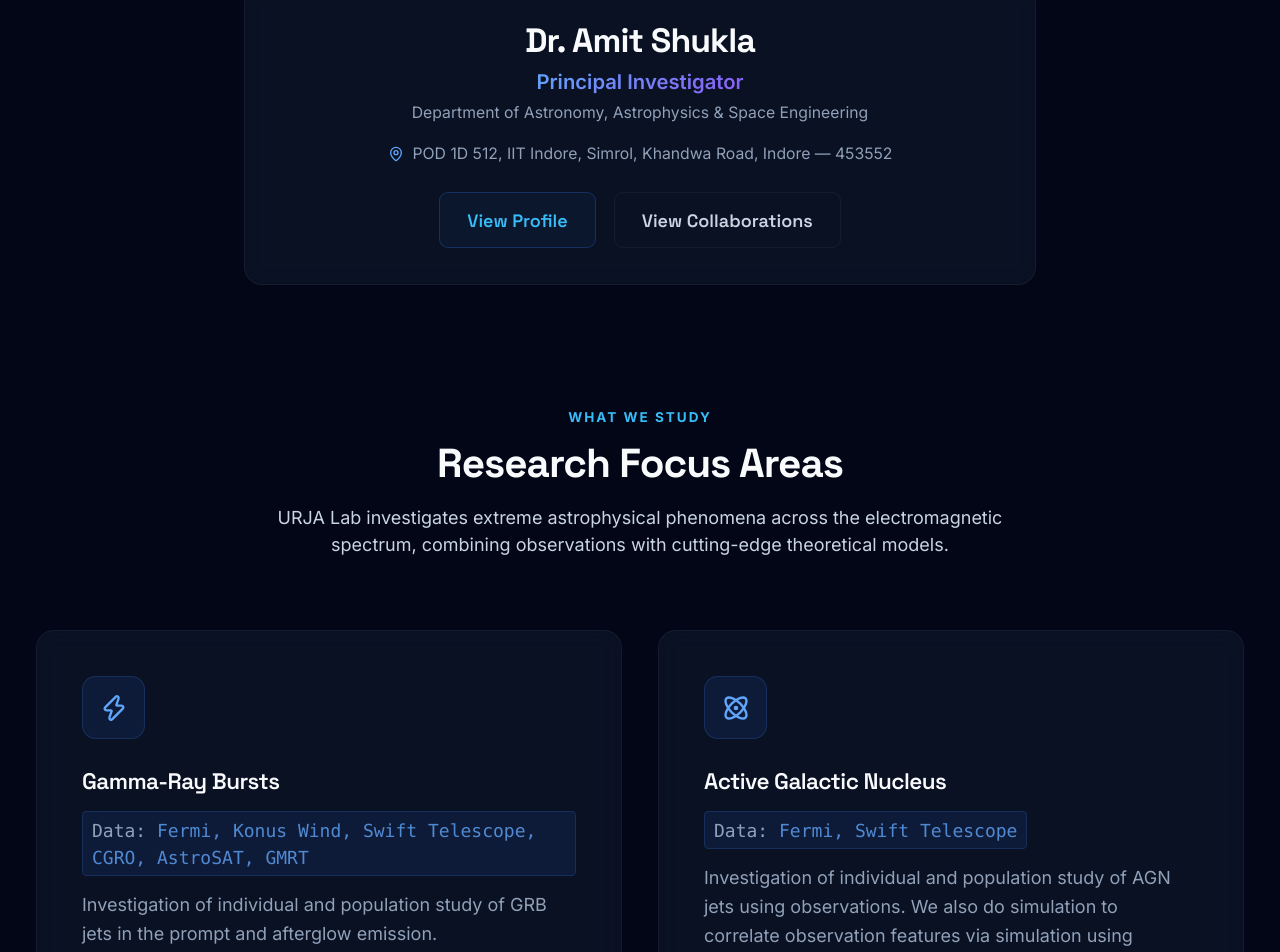
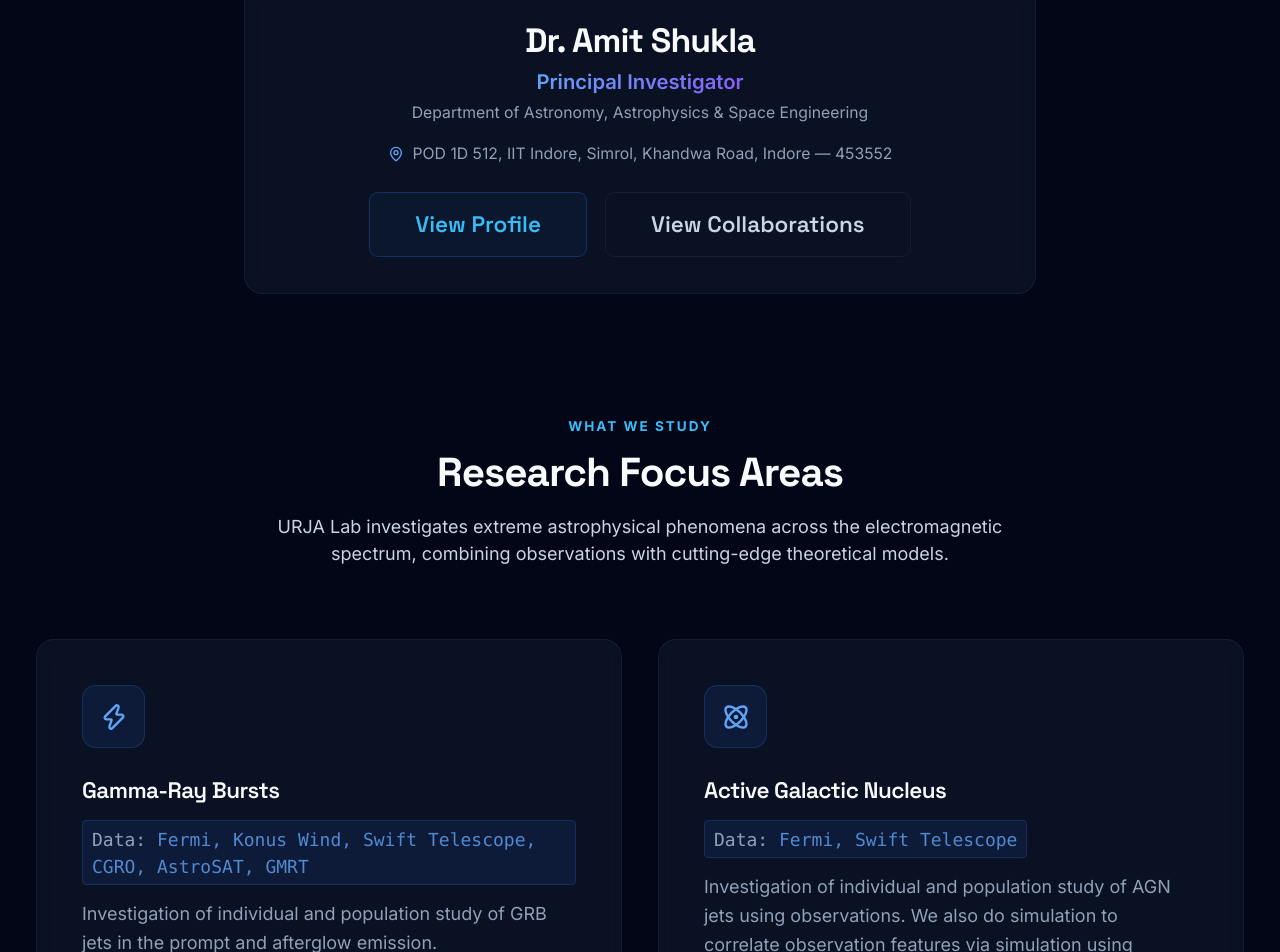
Before and after one commit to anindapratimroy/urja, a React (Vite) app: page / in a window 1280 px wide. Shown: the part 1023-1975 px from the top of the page. Built offline with nearby package versions, Linux system fonts and the light colour scheme; no server answers.

Commit message:
Increase button size in PI section on Home page

```diff
--- a/src/pages/Home.jsx
+++ b/src/pages/Home.jsx
@@ -104,8 +104,8 @@ const Home = () => {
           </div>
 
           <div className="flex flex-col sm:flex-row justify-center gap-4 w-full sm:w-auto">
-            <Link to="/pi" className="btn justify-center">View Profile</Link>
-            <Link to="/collaborations" className="btn btn-outline justify-center">View Collaborations</Link>
+            <Link to="/pi" className="btn justify-center px-8 py-3 text-lg md:text-xl md:px-10 md:py-3.5">View Profile</Link>
+            <Link to="/collaborations" className="btn btn-outline justify-center px-8 py-3 text-lg md:text-xl md:px-10 md:py-3.5">View Collaborations</Link>
           </div>
         </div>
       </section>
```
